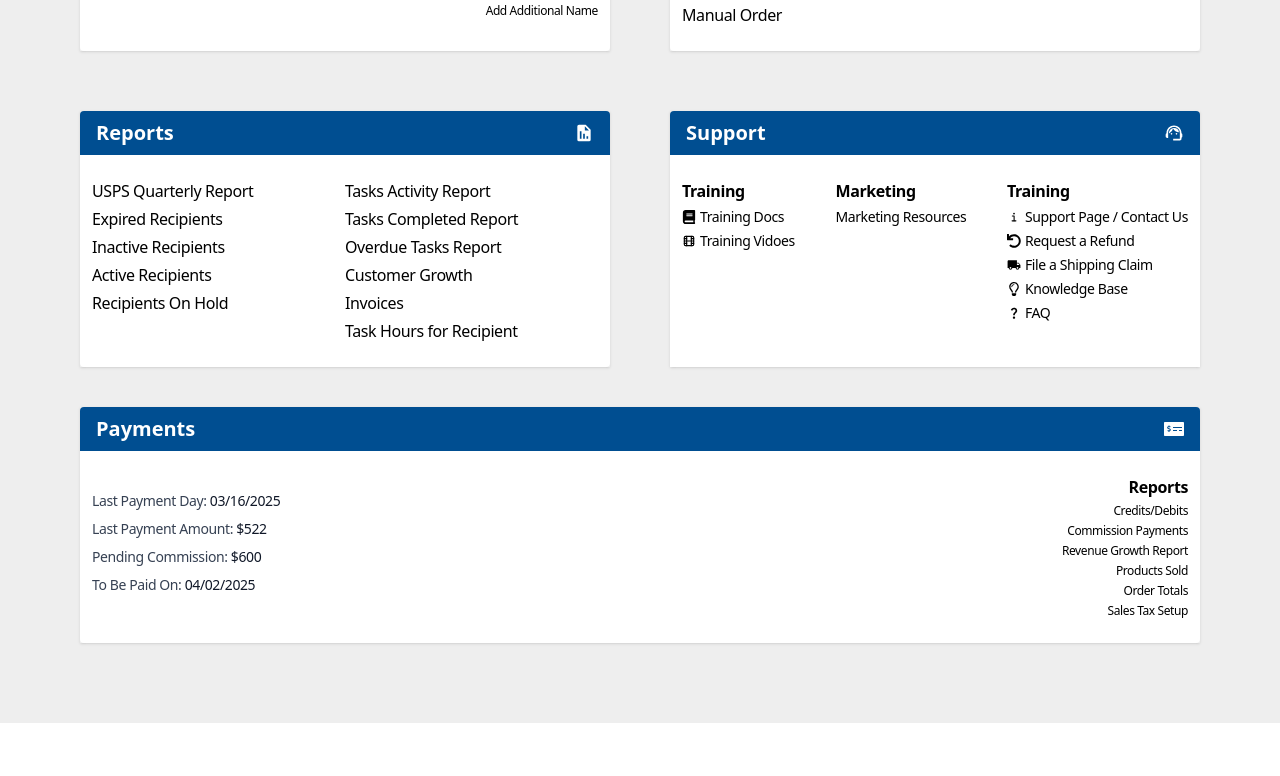
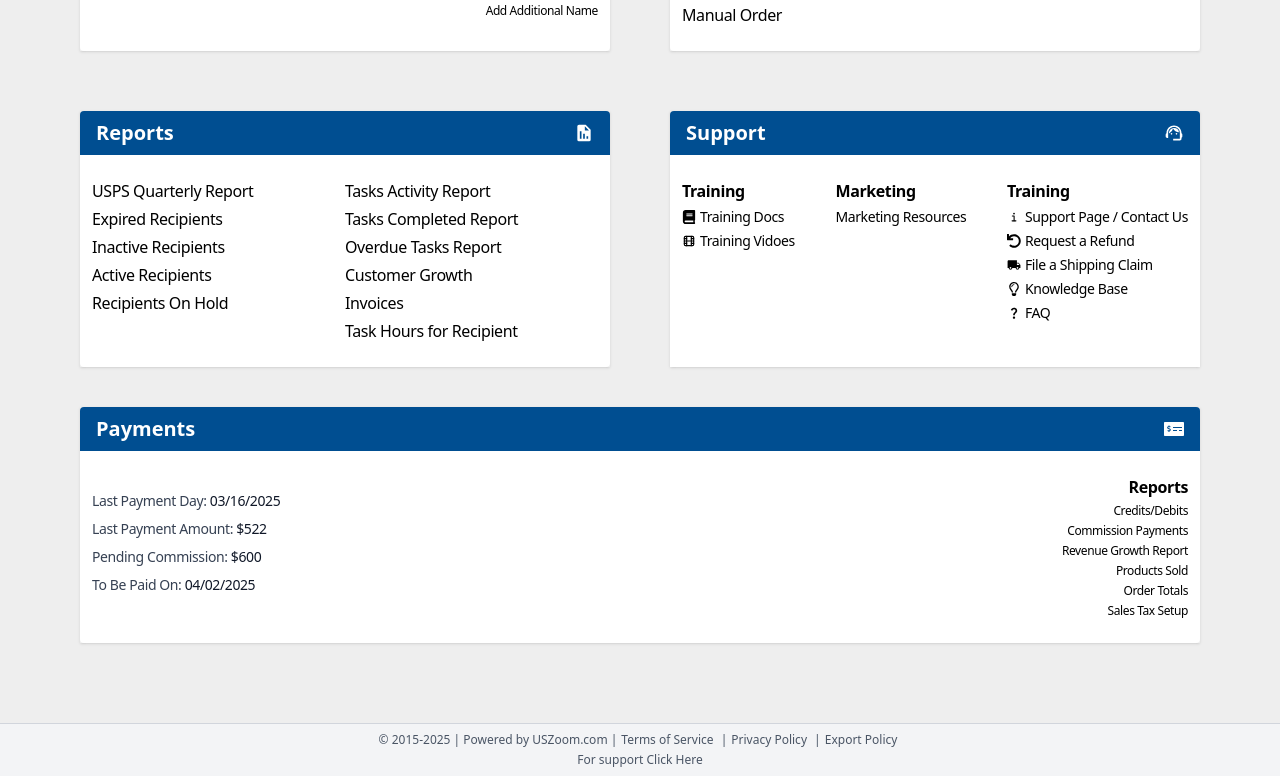
Before and after one commit to ankur-git-commit/dashboard, a React (Vite) app in the folder frontend/: page / in a window 1280 px wide. Shown: the part 1226-2002 px from the top of the page. Before the commit the page ends 1949 px from the top, so only its background shows below. Built offline with nearby package versions, Linux system fonts and the light colour scheme.

Commit message:
footer added

```diff
--- a/frontend/src/App.jsx
+++ b/frontend/src/App.jsx
@@ -1,10 +1,12 @@
 import NavBar from "./components/NavBar"
 import Content from "./components/Content"
+import Footer from "./components/Footer"
 
 function App() {
     return <>
       <NavBar />
       <Content />
+      <Footer />
     </>
 }
 
--- a/frontend/src/components/Footer.jsx
+++ b/frontend/src/components/Footer.jsx
@@ -0,0 +1,24 @@
+import React from 'react'
+import { Link } from 'react-router'
+
+function Footer() {
+  const currentYear = new Date().getFullYear()
+
+  return (
+    <footer className="w-full bg-gray-100 py-2 text-center text-xs text-gray-600 border-t border-gray-300">
+      <div className="container mx-auto px-4">
+        <p className="mb-1">
+          © 2015-{currentYear} | Powered by USZoom.com |
+          <Link to="/terms" className="text-gray-600 hover:underline mx-1">Terms of Service</Link> |
+          <Link to="/privacy" className="text-gray-600 hover:underline mx-1">Privacy Policy</Link> |
+          <Link to="/export" className="text-gray-600 hover:underline mx-1">Export Policy</Link>
+        </p>
+        <p>
+          For support <Link to="/support" className="text-gray-600 hover:underline">Click Here</Link>
+        </p>
+      </div>
+    </footer>
+  )
+}
+
+export default Footer
```
